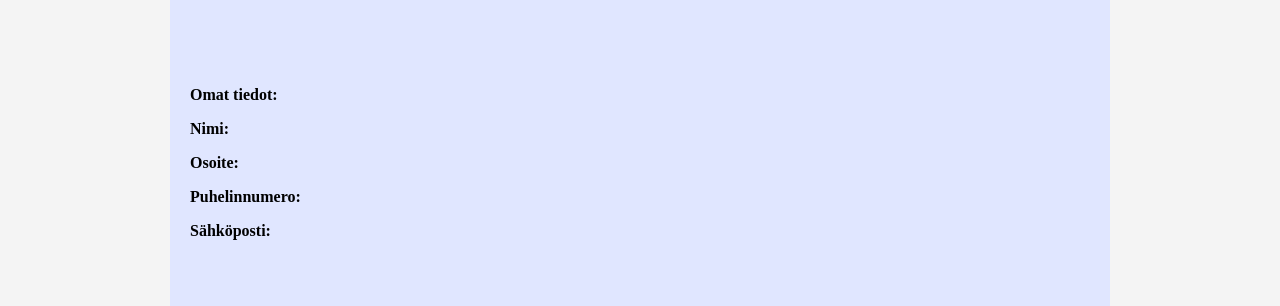
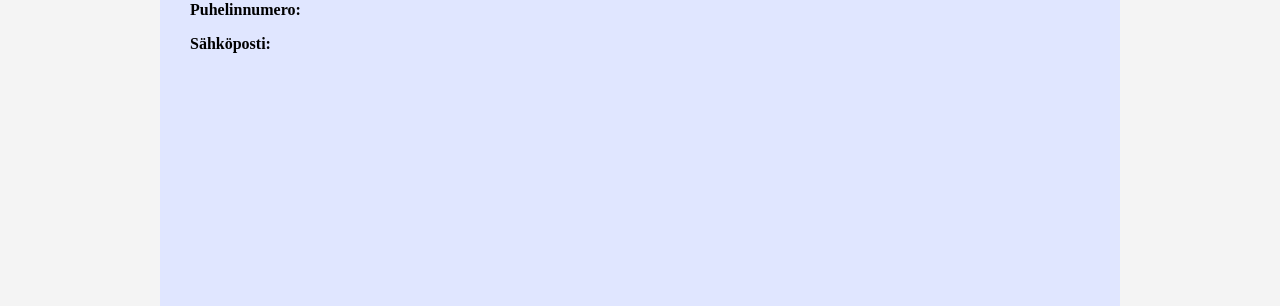
Before and after one commit to KimiVe/kalastusluvat, a React (Vite) app: page /myinformation in a window 1280 px wide. Shown: the part 345-651 px from the top of the page. Built offline with nearby package versions, Linux system fonts and the light colour scheme.

Commit message:
Tehty muutoksia

```diff
--- a/src/assets/textContentENG.json
+++ b/src/assets/textContentENG.json
@@ -119,7 +119,7 @@
 },
 
 "Aboutuspage": {
-  "text2": "Welcome to use Kala-App!",
+  "text2": "Welcome to use Kala-Appi!",
   "text3": "On this site, you can purchase fishing licenses across Finland."
 
 }
--- a/src/components/Aboutuspage.tsx
+++ b/src/components/Aboutuspage.tsx
@@ -21,19 +21,20 @@ const Aboutuspage = () => {
           display: 'flex',
           justifyContent: 'center',
           alignItems: 'center',
-          height: '500px',
-          backgroundColor: theme.colors.green2,
-          padding: '20px',
           textAlign: 'center',
           maxWidth: '900px',
           width: '100%',
+          height: '600px',
+          backgroundColor: theme.colors.green2,
+          padding: '30px'
+
         }}
       >
         <h2
           style={{
             position: 'absolute',
-            top: '10px',
-            right: '10px',
+            top: '20px',
+            right: '20px',
             margin: 0,
             color: 'black',
           }}
--- a/src/components/Profile.tsx
+++ b/src/components/Profile.tsx
@@ -9,28 +9,27 @@ const Profile = () => {
     <div
       style={{
         display: 'flex',
+        backgroundColor: '#f4f4f4',
         justifyContent: 'center',
         alignItems: 'center',
-        minHeight: '100vh',
-        backgroundColor: '#f4f4f4',
+        minHeight: '100vh'
       }}
     >
       <div
         style={{
           position: 'relative',
           display: 'flex',
+          textAlign: 'center',
           justifyContent: 'center',
-          alignItems: 'center',
-          height: '500px',
+          height: '600px',
           backgroundColor: theme.colors.green2,
-          padding: '20px',
-          textAlign: 'center',
+          padding: '30px',
           maxWidth: '900px',
-          width: '100%',
+          width: '100%'
         }}
       >
 
-<div style={{ textAlign: 'left', marginTop: '20px', width: '100%' }}>
+<div style={{ textAlign: 'left', marginTop: '30px', width: '200%' }}>
           <p>
             <strong>{content.Profile.header}:</strong>
           </p>
```
